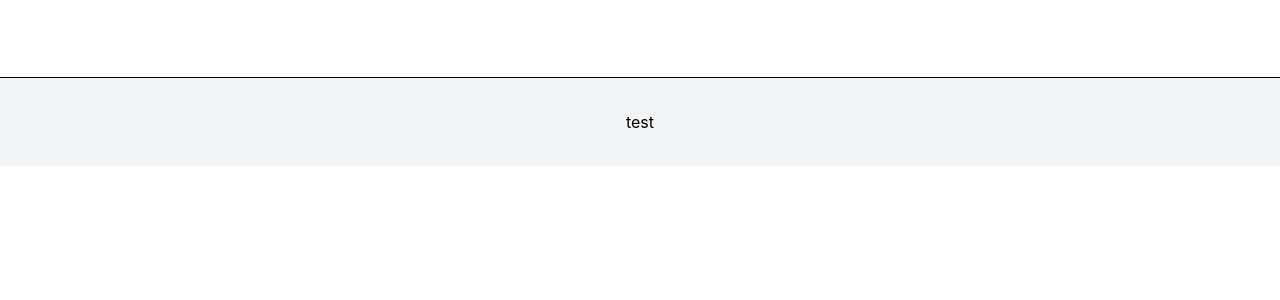
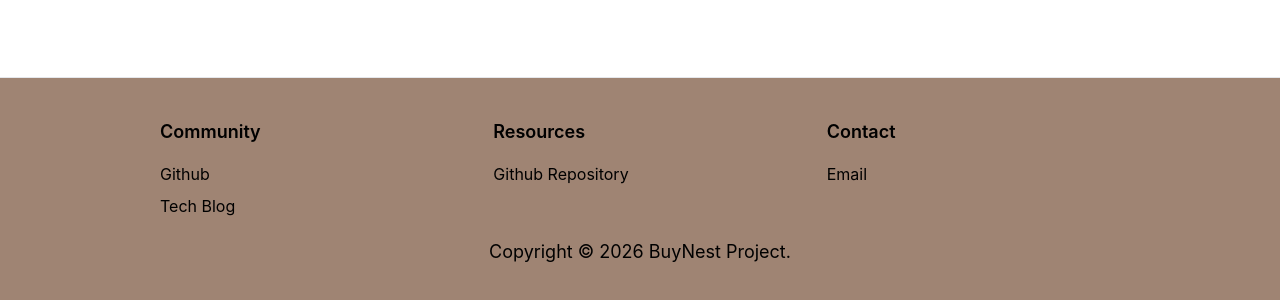
Before and after one commit to ecommerce-kubernetes/front, a Next.js app: page / in a window 1280 px wide. Shown: the part 2084-2384 px from the top of the page. Before the commit the page ends 2250 px from the top, so only its background shows below. Built offline with nearby package versions, Linux system fonts and the light colour scheme.

Commit message:
Feat: 푸터 구현
Resolves: #3

```diff
--- a/src/components/layout/Footer.tsx
+++ b/src/components/layout/Footer.tsx
@@ -1,7 +1,69 @@
+interface TabLink {
+  name: string;
+  url: string;
+}
+
+interface TabItemProps {
+  title: string;
+  items: TabLink[];
+}
+
+const TabItem = ({ title, items }: TabItemProps) => {
+  return (
+    <div className="px-5 flex-1">
+      <h1 className="font-semibold text-lg mb-4">{title}</h1>
+      <ul className="flex flex-col font-normal gap-2">
+        {items.map((item) => (
+          <li key={item.name}>
+            <a
+              className="hover:text-white hover:underline transition-colors duration-150"
+              href={item.url}
+            >
+              {item.name}
+            </a>
+          </li>
+        ))}
+      </ul>
+    </div>
+  );
+};
+
+const FOOTER_DATA = [
+  {
+    title: "Community",
+    items: [
+      { name: "Github", url: "https://github.com/minsik2434" },
+      { name: "Tech Blog", url: "https://velog.io/@minsik2434/posts" },
+    ],
+  },
+  {
+    title: "Resources",
+    items: [
+      {
+        name: "Github Repository",
+        url: "https://github.com/ecommerce-kubernetes/front",
+      },
+    ],
+  },
+  {
+    title: "Contact",
+    items: [{ name: "Email", url: "mailto:minsik2434@gmail.com" }],
+  },
+];
+
 export default function Footer() {
   return (
-    <footer className="bg-gray-100 border-t py-8 text-center mt-auto">
-      <p>test</p>
+    <footer className="w-full select-none border-t border-gray-200 pt-10 bg-brand-primary">
+      <div className="w-full max-w-250 mx-auto mb-10">
+        <div className="flex">
+          {FOOTER_DATA.map((tab) => (
+            <TabItem key={tab.title} title={tab.title} items={tab.items} />
+          ))}
+        </div>
+        <div className="mt-5 flex justify-center items-center">
+          <p className="text-lg">Copyright © 2026 BuyNest Project.</p>
+        </div>
+      </div>
     </footer>
   );
 }
```
